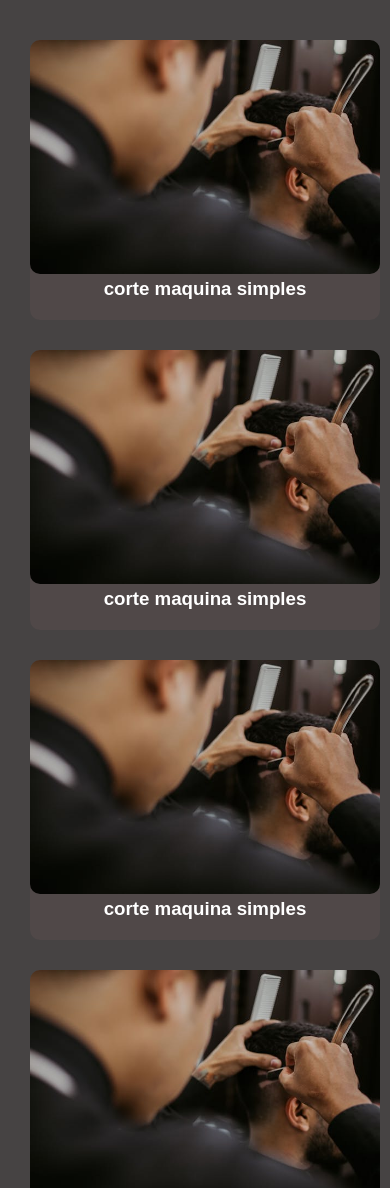
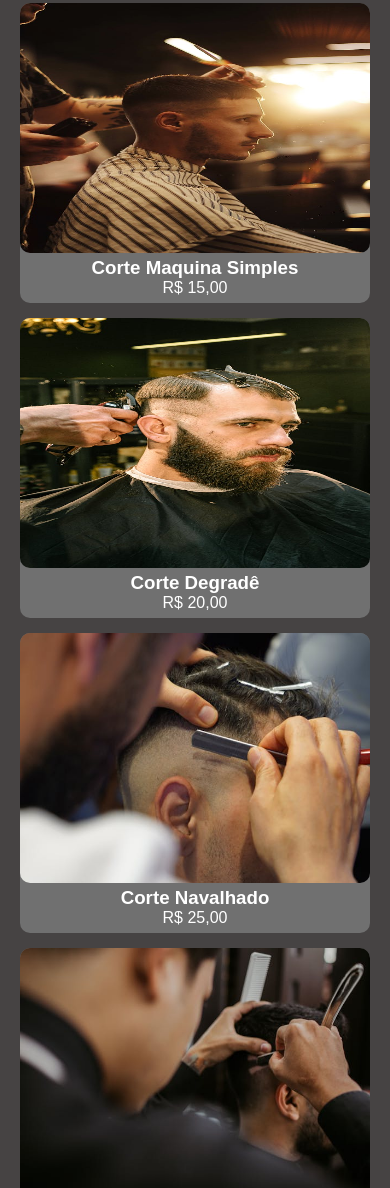
Before and after one commit to icaroSD/barbearia2.0, a plain HTML site: page index.html in a window 390 px wide. Shown: the part 812-2000 px from the top of the page. Drawn offline with Linux system fonts and the light colour scheme; a web font is replaced by a local one.

Commit message:
atualização img e mobile

```diff
--- a/index.html
+++ b/index.html
@@ -49,27 +49,33 @@
 
     <div class="cards">
         <div class="cortes">
-            <img src="img/pexels-jibarofoto-1453005.jpg" alt="">
-            <h3>corte maquina simples</h3>
+            <img src="img/pexels-maksgelatin-4422102.jpg" alt="">
+            <h3>Corte Maquina Simples</h3>
+            <span>R$ 15,00</span>
+        </div>
+        <div class="cortes">
+            <img src="img/pexels-shkrabaanthony-4625630.jpg" alt="">
+            <h3>Corte Degradê</h3>
+            <span>R$ 20,00</span>
+        </div>
+        <div class="cortes">
+            <img src="img/pexels-izzet-cakalli-239176330-12464837.jpg" alt="">
+            <h3>Corte Navalhado</h3>
+            <span>R$ 25,00</span>
         </div>
         <div class="cortes">
             <img src="img/pexels-jibarofoto-1453005.jpg" alt="">
-            <h3>corte maquina simples</h3>
+            <h3>Pezinho</h3>
+            <span>R$ 8,00</span>
         </div>
         <div class="cortes">
-            <img src="img/pexels-jibarofoto-1453005.jpg" alt="">
-            <h3>corte maquina simples</h3>
-        </div>
-        <div class="cortes">
-            <img src="img/pexels-jibarofoto-1453005.jpg" alt="">
-            <h3>corte maquina simples</h3>
-        </div>
-        <div class="cortes">
-            <img src="img/pexels-jibarofoto-1453005.jpg" alt="">
-            <h3>corte maquina simples</h3>
+            <img src="img/pexels-leonardokfn-7781848.jpg" alt="">
+            <h3>Freezo</h3>
+            <span>R$ 10,00</span>
         </div><div class="cortes">
-            <img src="img/pexels-jibarofoto-1453005.jpg" alt="">
-            <h3>corte maquina simples</h3>
+            <img src="img/pexels-maksgelatin-4663133.jpg" alt="">
+            <h3>Corte com tesoura</h3>
+            <span>R$ 25,00</span>
         </div>
 
 
--- a/style.css
+++ b/style.css
@@ -19,7 +19,7 @@ header {
   display: flex;
   justify-content: space-between;
   margin-top: 15px;
-  margin-bottom: 150px;
+  margin-bottom: 100px;
   align-items: center;
   max-width: 1450px;
 }
@@ -48,7 +48,7 @@ a {
 main {
   max-width: 1450px;
   display: flex;
-  margin-top: 3rem;
+  margin-bottom: 3rem;
   align-items: center;
 }
 main h1 {
@@ -85,22 +85,30 @@ main .cortes {
 }
 
 .cards {
-  margin: 100px 30px 30px 30px;
-  display: grid;
-  grid-template-columns: 1fr 1fr 1fr;
-  gap: 30px;
+  display: flex;
+  flex-wrap: wrap;
 }
 .cards .cortes {
-  background: rgb(80, 72, 72);
+  background: rgb(112, 112, 112);
   width: 350px;
-  height: 280px;
+  height: 300px;
   border-radius: 10px;
   text-align: center;
+  ;
 }
 .cards .cortes img {
-  width: 100%;
+  width:350px;
+  height: 250px;
   border-radius: 10px;
+
 }
+
+.cortes{
+  margin-bottom: 15px;
+
+}
+
+
 
 footer {
   max-width: 1450px;
```
Also changed, not shown: img/pexels-izzet-cakalli-239176330-12464837.jpg (added), img/pexels-leonardokfn-7781848.jpg (added), img/pexels-maksgelatin-4422102.jpg (added), img/pexels-maksgelatin-4663133.jpg (added), img/pexels-shkrabaanthony-4625630.jpg (added).
